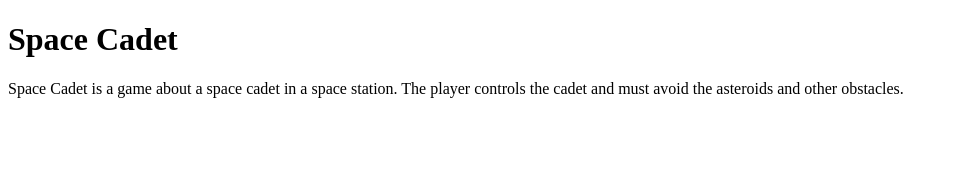
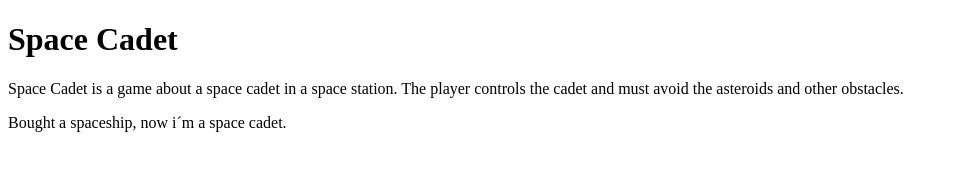
Before and after one commit to LipeRodri/Space, a plain HTML site: page Cadet/index.html in a window 1280 px wide. Shown: the whole page, without its empty margins (0-958 px from the left). Drawn offline with Linux system fonts and the light colour scheme.

Commit message:
Add in the index.html

```diff
--- a/Cadet/index.html
+++ b/Cadet/index.html
@@ -10,5 +10,7 @@
     <h1>Space Cadet</h1>
     <p>Space Cadet is a game about a space cadet in a space station. The player controls the cadet and must avoid the asteroids and other obstacles.</p>
 
+    <p>Bought a spaceship, now i´m a space cadet.</p>
+
 </body>
 </html>
```
